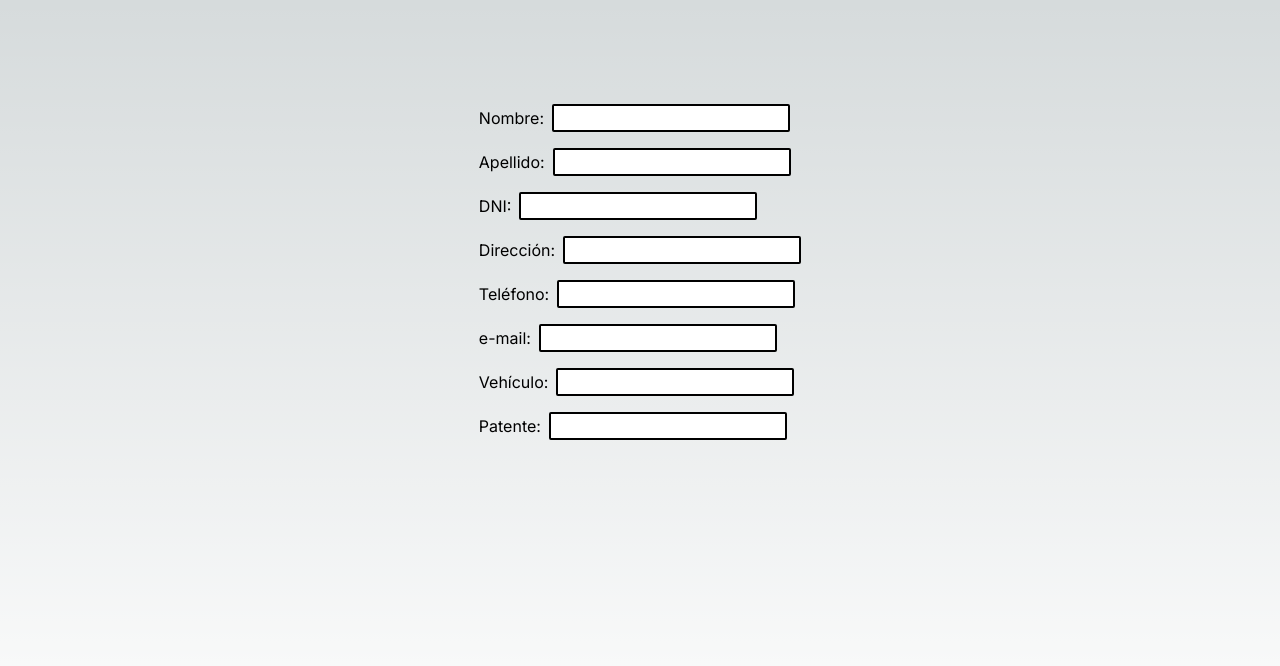
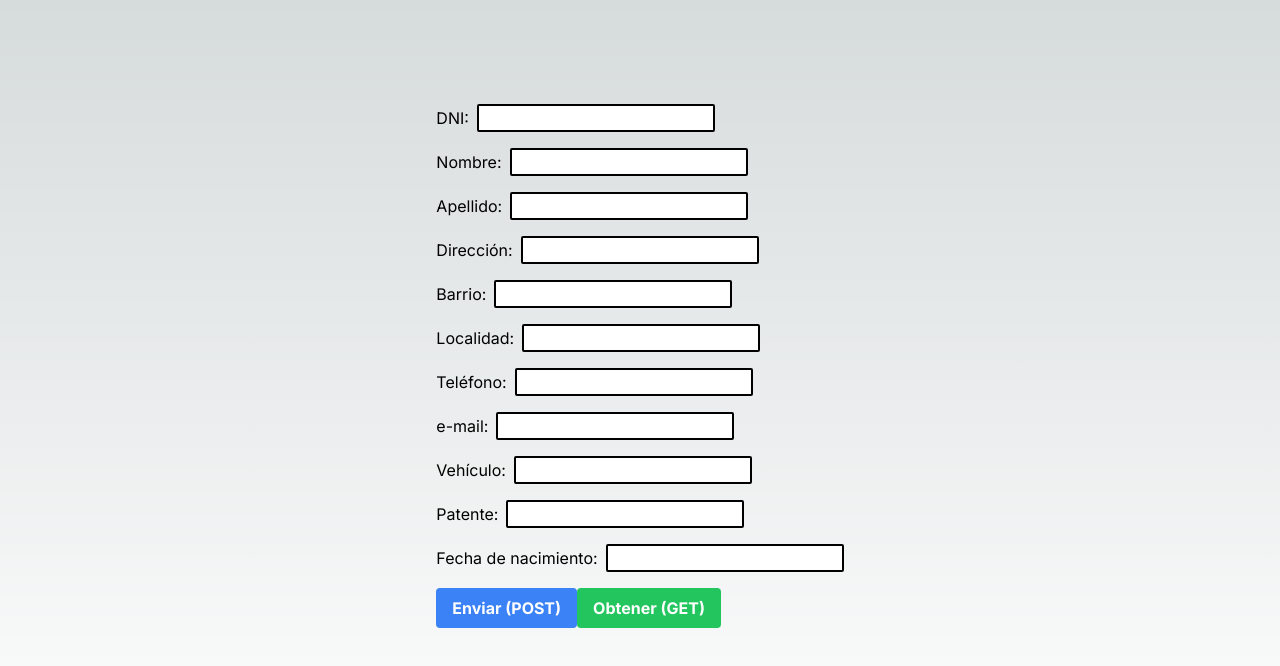
Before and after one commit to ChoppComodato/comodato_front, a Next.js app: page / in a window 1280 px wide. Shown: the top 666 px of the page. Built offline with nearby package versions, Linux system fonts and the light colour scheme.

Commit message:
feature presentado: formulario con useState cuya función de actualización está asociada a un onChange event, junto con dos funciones de handleSubmit

```diff
--- a/src/components/form/form.tsx
+++ b/src/components/form/form.tsx
@@ -1,42 +1,211 @@
+import { useState } from "react";
+
 function Form() {
+  const [formData, setFormData] = useState({
+    dni: "",
+    nombre: "",
+    apellido: "",
+    direccion: "",
+    barrio: "",
+    localidad: "",
+    telefono: "",
+    email: "",
+    vehiculo: "",
+    patente: "",
+    fecha_cumple: "",
+  });
+
+  const handleChange = (event) => {
+    const { name, value } = event.target;
+    setFormData((prevFormData) => ({
+      ...prevFormData,
+      [name]: value,
+    }));
+  };
+
+  const handlePostSubmit = (event) => {
+    event.preventDefault();
+
+    const requestOptions = {
+      method: "POST",
+      headers: { "Content-Type": "application/json" },
+      body: JSON.stringify(formData),
+    };
+
+    fetch("http://localhost:8000/clientes", requestOptions)
+      .then((response) => response.json())
+      .then((data) => {
+        // Manejar la respuesta del servidor
+        console.log("Respuesta del servidor:", data);
+      })
+      .catch((error) => {
+        // Manejar errores
+        console.error("Error al enviar la solicitud:", error);
+      });
+  };
+
+  const handleGetSubmit = (event) => {
+    event.preventDefault();
+
+    const url = `http://localhost:8000/clientes/dni/?cliente_dni=${formData.dni}`;
+    console.log("URL de la solicitud GET:", url);
+
+    fetch(url)
+      .then((response) => response.json())
+      .then((data) => {
+        // Manejar la respuesta del servidor
+        console.log("Respuesta del servidor:", data);
+      })
+      .catch((error) => {
+        // Manejar errores
+        console.error("Error al enviar la solicitud:", error);
+      });
+  };
+
   return (
     <section>
       <form className="flex flex-col">
         <label className="m-2">
-          Nombre:
-          <input type="text" required className="border-2 border-black rounded-sm ml-2" />
+          DNI:
+          <input
+            type="number"
+            name="dni"
+            required
+            className="ml-2 rounded-sm border-2 border-black"
+            value={formData.dni}
+            onChange={handleChange}
+          />
         </label>
         <label className="m-2">
+          Nombre:
+          <input
+            type="text"
+            name="nombre"
+            required
+            className="ml-2 rounded-sm border-2 border-black"
+            value={formData.nombre}
+            onChange={handleChange}
+          />
+        </label>
+
+        <label className="m-2">
           Apellido:
-          <input type="text" required className="border-2 border-black rounded-sm ml-2" />
+          <input
+            type="text"
+            name="apellido"
+            required
+            className="ml-2 rounded-sm border-2 border-black"
+            value={formData.apellido}
+            onChange={handleChange}
+          />
+        </label>
+
+        <label className="m-2">
+          Dirección:
+          <input
+            type="text"
+            name="direccion"
+            required
+            className="ml-2 rounded-sm border-2 border-black"
+            value={formData.direccion}
+            onChange={handleChange}
+          />
         </label>
         <label className="m-2">
-          DNI:
-          <input type="text" required className="border-2 border-black rounded-sm ml-2" />
+          Barrio:
+          <input
+            type="text"
+            name="barrio"
+            required
+            className="ml-2 rounded-sm border-2 border-black"
+            value={formData.barrio}
+            onChange={handleChange}
+          />
         </label>
         <label className="m-2">
-          Dirección:
-          <input type="text" required className="border-2 border-black rounded-sm ml-2" />
+          Localidad:
+          <input
+            type="text"
+            name="localidad"
+            required
+            className="ml-2 rounded-sm border-2 border-black"
+            value={formData.localidad}
+            onChange={handleChange}
+          />
         </label>
         <label className="m-2">
           Teléfono:
-          <input type="text" required className="border-2 border-black rounded-sm ml-2" />
+          <input
+            type="text"
+            name="telefono"
+            required
+            className="ml-2 rounded-sm border-2 border-black"
+            value={formData.telefono}
+            onChange={handleChange}
+          />
         </label>
         <label className="m-2">
           e-mail:
-          <input type="text" required className="border-2 border-black rounded-sm ml-2" />
+          <input
+            type="email"
+            name="email"
+            required
+            className="ml-2 rounded-sm border-2 border-black"
+            value={formData.email}
+            onChange={handleChange}
+          />
         </label>
         <label className="m-2">
           Vehículo:
-          <input type="text" required className="border-2 border-black rounded-sm ml-2" />
+          <input
+            type="text"
+            name="vehiculo"
+            required
+            className="ml-2 rounded-sm border-2 border-black"
+            value={formData.vehiculo}
+            onChange={handleChange}
+          />
         </label>
         <label className="m-2">
           Patente:
-          <input type="text" required className="border-2 border-black rounded-sm ml-2" />
+          <input
+            type="text"
+            name="patente"
+            required
+            className="ml-2 rounded-sm border-2 border-black"
+            value={formData.patente}
+            onChange={handleChange}
+          />
         </label>
+        <label className="m-2">
+          Fecha de nacimiento:
+          <input
+            type="text"
+            name="fecha_cumple"
+            className="ml-2 rounded-sm border-2 border-black"
+            value={formData.fecha_cumple}
+            onChange={handleChange}
+          />
+        </label>
+        <div className="m-2">
+          <button
+            type="submit"
+            className="rounded bg-blue-500 px-4 py-2 font-bold text-white hover:bg-blue-700"
+            onClick={handlePostSubmit}
+          >
+            Enviar (POST)
+          </button>
+          <button
+            type="submit"
+            className="rounded bg-green-500 px-4 py-2 font-bold text-white hover:bg-green-700"
+            onClick={handleGetSubmit}
+          >
+            Obtener (GET)
+          </button>
+        </div>
       </form>
     </section>
-  )
-};
+  );
+}
 
 export default Form;
```
